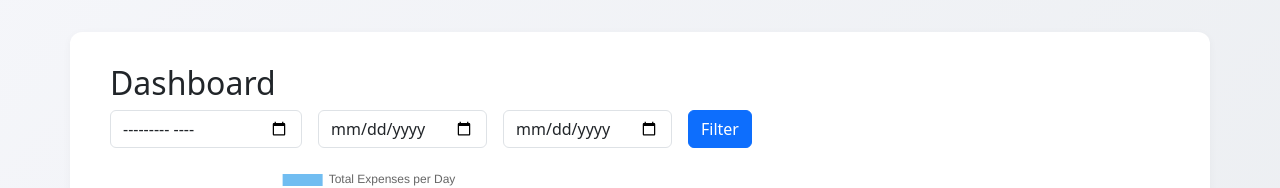
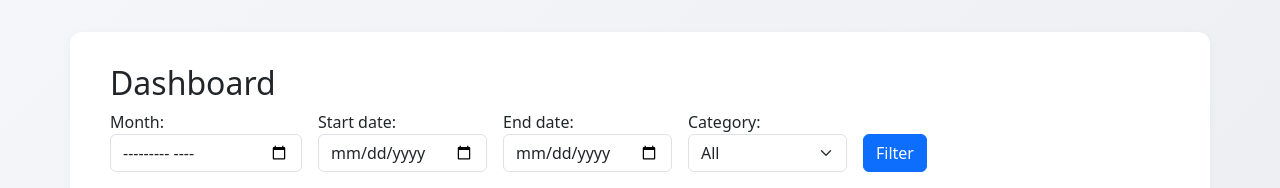
Before and after one commit to SergeyPlatonov/expense-manager, a Django app: page / in a window 1280 px wide. Shown: the part 56-244 px from the top of the page. Run offline with Django 5.2, Linux system fonts and the light colour scheme; the visitor is signed in with stand-in values (Sample User, id 1); data that the repository does not hold is empty; a map, chart or similar area stays blank.

Commit message:
Dashboard fixes

```diff
--- a/expenses/templates/expenses/dashboard.html
+++ b/expenses/templates/expenses/dashboard.html
@@ -4,15 +4,27 @@
 {% endblock %}
 {% block content %}
   <h2>Dashboard</h2>
-  <form method="get" class="row g-3 mb-3">
+  <form method="get" class="row g-3 mb-3 align-items-end">
     <div class="col-auto">
+      <label for="month" class="form-label mb-0">Month:</label>
       <input type="month" name="month" class="form-control" value="{{ month|default:'' }}" />
     </div>
     <div class="col-auto">
+      <label for="start_date" class="form-label mb-0">Start date:</label>
       <input type="date" name="start_date" class="form-control" placeholder="Start date" value="{{ start_date|default:'' }}" />
     </div>
     <div class="col-auto">
+      <label for="end_date" class="form-label mb-0">End date:</label>
       <input type="date" name="end_date" class="form-control" placeholder="End date" value="{{ end_date|default:'' }}" />
+    </div>
+    <div class="col-auto">
+      <label for="category" class="form-label mb-0">Category:</label>
+      <select id="category" name="category" class="form-select">
+        <option value="">All</option>
+        {% for key, value in categories %}
+          <option value="{{ key }}" {% if category == key %}selected{% endif %}>{{ value }}</option>
+        {% endfor %}
+      </select>
     </div>
     <div class="col-auto">
       <button type="submit" class="btn btn-primary">Filter</button>
--- a/expenses/views.py
+++ b/expenses/views.py
@@ -3,7 +3,7 @@ from django.contrib.auth import authenticate, login, logout
 from django.contrib.auth.decorators import login_required
 from django.contrib import messages
 from django.urls import reverse
-from .models import Expense
+from .models import CATEGORY_CHOICES, Expense
 from .forms import (
     ExpenseForm,
     RegisterForm,
@@ -57,23 +57,25 @@ def logout_view(request):
 
 @login_required
 def dashboard(request):
-    # Filtering by month or date range
     expenses = Expense.objects.filter(user=request.user)
     month = request.GET.get("month")
     start_date = request.GET.get("start_date")
     end_date = request.GET.get("end_date")
+    category = request.GET.get("category")
     if month:
         year, month_num = map(int, month.split("-"))
         expenses = expenses.filter(date__year=year, date__month=month_num)
     if start_date and end_date:
         expenses = expenses.filter(date__range=[start_date, end_date])
+    if category:
+        expenses = expenses.filter(category=category)
     expenses = expenses.order_by("-date", "-time")
     paginator = Paginator(expenses, 10)
     page_number = request.GET.get("page")
     page_obj = paginator.get_page(page_number)
-    # Aggregation for chart
     daily_totals = expenses.values("date").annotate(total=Sum("amount")).order_by("date")
     category_totals = expenses.values("category").annotate(total=Sum("amount")).order_by("category")
+    categories = CATEGORY_CHOICES
     return render(
         request,
         "expenses/dashboard.html",
@@ -84,6 +86,8 @@ def dashboard(request):
             "month": month,
             "start_date": start_date,
             "end_date": end_date,
+            "category": category,
+            "categories": categories,
         },
     )
 
```
